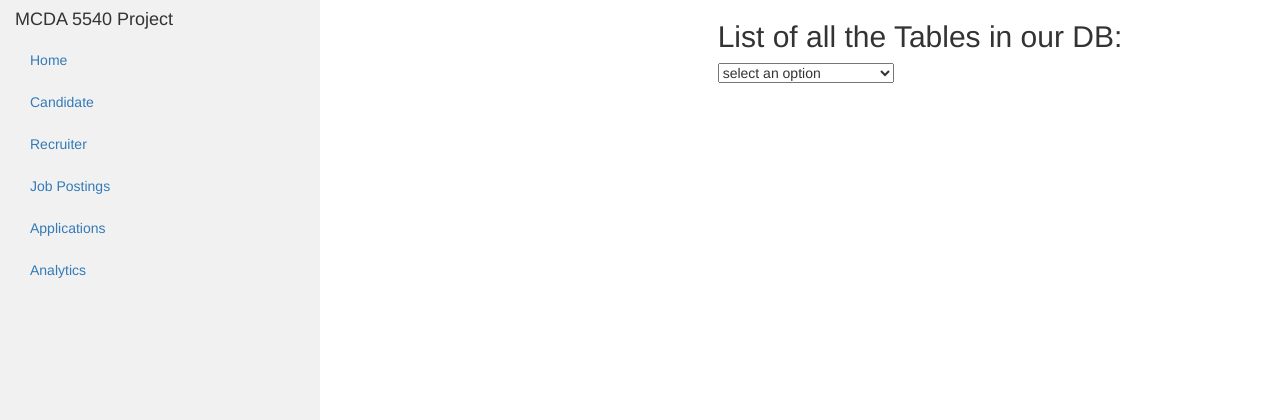
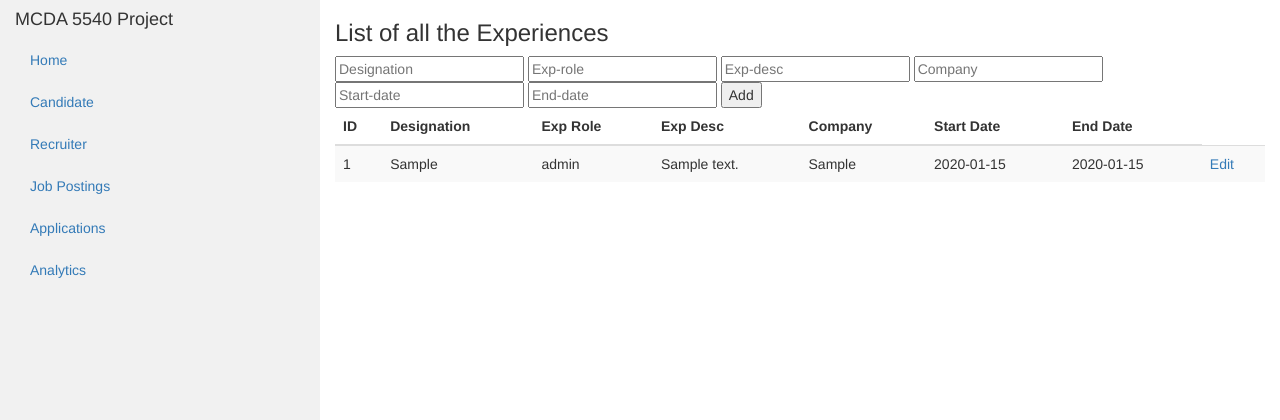
Before and after one commit to A00478485/MCDA5540_Project, a PHP site: page /experience/List.php in a window 1280 px wide; the page is wider, and only the part inside the window is pictured. Shown: the top 420 px of that part. Run offline with PHP 8.4, Linux system fonts and the light colour scheme; tables that the repository leaves empty hold one stand-in row (values such as "Sample post"); data that the repository does not hold is empty.

Commit message:
added experience listing
added experience listing

```diff
--- /dev/null
+++ b/experience/List.php
@@ -0,0 +1,52 @@
+<?php include '../header.php'; ?>
+
+<h3>List of all the Experiences</h3>
+<form action="Insert.php" method="post">
+    <input type="text" name="designation" placeholder= Designation />
+    <input type="text" name="exp_role" placeholder='Exp-role'/>
+    <input type="text" name="exp_desc" placeholder='Exp-desc'/>
+    <input type="text" name="company" placeholder='Company'/>
+    <input type="text" name="start_date" placeholder='Start-date'/>
+    <input type="text" name="end_date" placeholder='End-date'/>
+    <input type="submit" value="Add">
+</form>
+<!-- <a href='./Insert.php'> Add Employee </a> -->
+
+<table class="table table-striped">
+<thead>
+<th>ID</th>
+<th>Designation</th>
+<th>Exp Role</th>
+<th>Exp Desc</th>
+<th>Company</th>
+<th>Start Date</th>
+<th>End Date</th>
+</thead>
+
+<?php
+
+
+$sql = "SELECT * FROM experience";
+$result = $conn->query($sql);
+
+if ($result->num_rows > 0) {
+    while ($row = $result->fetch_assoc()) {
+        echo "<tr scope='row'>";
+        echo "<td>".$row["exp_id"]."</td>";
+        echo "<td>".$row["designation"]."</td>";
+        echo "<td>".$row["exp_role"]."</td>";
+        echo "<td>".$row["exp_desc"]."</td>";
+        echo "<td>".$row["company"]."</td>";
+        echo "<td>".$row["start_date"]."</td>";
+        echo "<td>".$row["end_date"]."</td>";
+        echo "<td><a href='./Update.php?id=".$row["exp_id"]."'>Edit</a></td>";
+        echo "</tr>";
+    }
+
+} else {
+    echo "0 results";
+}
+?>
+</table>
+
+<?php include '../footer.php'; ?>
--- a/list.php
+++ b/list.php
@@ -13,7 +13,7 @@
     <option value="./candidate/"> candidate </option>
     <option value="education"> education </option>
     <option value="./recruiter/"> employee </option>
-    <option value="experience"> experience </option>
+    <option value="./experience/List.php"> experience </option>
     <option value="file_details"> file_details </option>
     <option value="interview"> interview </option>
     <option value="./job-posting/List.php"> job_posting </option>
```
Also changed, not shown: experience/Insert.php (added, +31 -0 lines).
